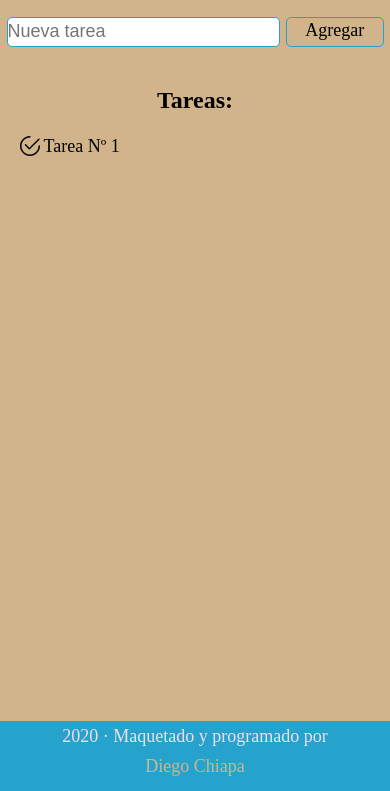
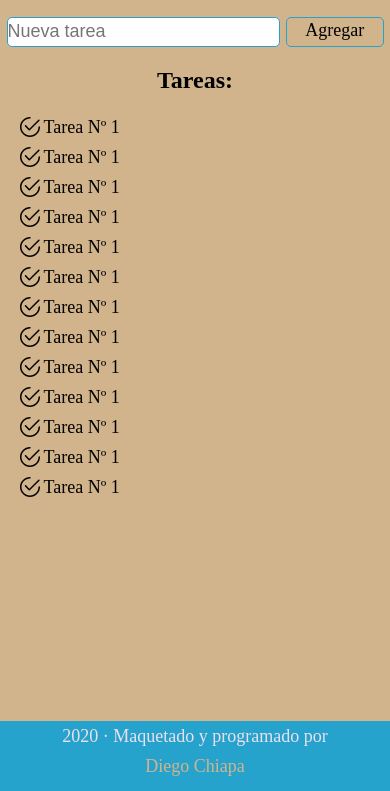
Before and after one commit to dchiapa/queHacerApp, a plain HTML site: page index.html in a window 390 px wide. Shown: the part 53-844 px from the top of the page. Drawn offline with Linux system fonts and the light colour scheme.

Commit message:
diseño responsive

```diff
--- a/css/style.css
+++ b/css/style.css
@@ -63,11 +63,12 @@ main{
   display: flex;
   flex-wrap: wrap;
   justify-content: center;
-  width: 100%;
+  width: 100vw;
 }
 section{
-  padding: 5%;
-  width: 100%;
+  padding: 0 5%;
+  height: 64vh;
+  width: 100vw;
 }
 section:first-of-type{
   display: flex;
@@ -81,10 +82,10 @@ input[type='text'],
   border: 1px solid #26a3cc;
   border-radius: 5px;
   height: 30px;
-  width: 70%;
+  width: 70vw;
 }
 .btn{
-  width: 25%;
+  width: 25vw;
   line-height: 24px;
   text-align: center;
 }
@@ -93,6 +94,10 @@ input[type='text'],
  color: #ecdfec;
  cursor: pointer;
  font-weight: 800;
+}
+article{
+  height: 55vh;
+  overflow: scroll;
 }
 ul{
   margin-top: 5%;
@@ -119,7 +124,16 @@ li span{
 }
 /*          Pantallas mayores a 750px          */
 @media (min-width:750px){
-
+  section:first-of-type{
+    padding-top: 1%;
+  }
+  article{
+    height: 61vh;
+    overflow: visible;
+  }
+  ul{
+    margin-top: 1%;
+  }
 }
 /*          Pantallas mayores a 1000px          */
 @media (min-width:1000px){
--- a/index.html
+++ b/index.html
@@ -19,11 +19,49 @@
     </section>
     <section>
       <h2>Tareas:</h2>
-      <ul>
-        <li>
-          <img class="check" src="img/check.svg" alt="completado"><span>Tarea Nº 1</span>
-        </li>
-      </ul>
+      <article>
+        <ul>
+          <li>
+            <img class="check" src="img/check.svg" alt="completado"><span>Tarea Nº 1</span>
+          </li>
+          <li>
+            <img class="check" src="img/check.svg" alt="completado"><span>Tarea Nº 1</span>
+          </li>
+          <li>
+            <img class="check" src="img/check.svg" alt="completado"><span>Tarea Nº 1</span>
+          </li>
+          <li>
+            <img class="check" src="img/check.svg" alt="completado"><span>Tarea Nº 1</span>
+          </li>
+          <li>
+            <img class="check" src="img/check.svg" alt="completado"><span>Tarea Nº 1</span>
+          </li>
+          <li>
+            <img class="check" src="img/check.svg" alt="completado"><span>Tarea Nº 1</span>
+          </li>
+          <li>
+            <img class="check" src="img/check.svg" alt="completado"><span>Tarea Nº 1</span>
+          </li>
+          <li>
+            <img class="check" src="img/check.svg" alt="completado"><span>Tarea Nº 1</span>
+          </li>
+          <li>
+            <img class="check" src="img/check.svg" alt="completado"><span>Tarea Nº 1</span>
+          </li>
+          <li>
+            <img class="check" src="img/check.svg" alt="completado"><span>Tarea Nº 1</span>
+          </li>
+          <li>
+            <img class="check" src="img/check.svg" alt="completado"><span>Tarea Nº 1</span>
+          </li>
+          <li>
+            <img class="check" src="img/check.svg" alt="completado"><span>Tarea Nº 1</span>
+          </li>
+          <li>
+            <img class="check" src="img/check.svg" alt="completado"><span>Tarea Nº 1</span>
+          </li>
+        </ul>
+      </article>
     </section>
   </main>
   <footer>
```
